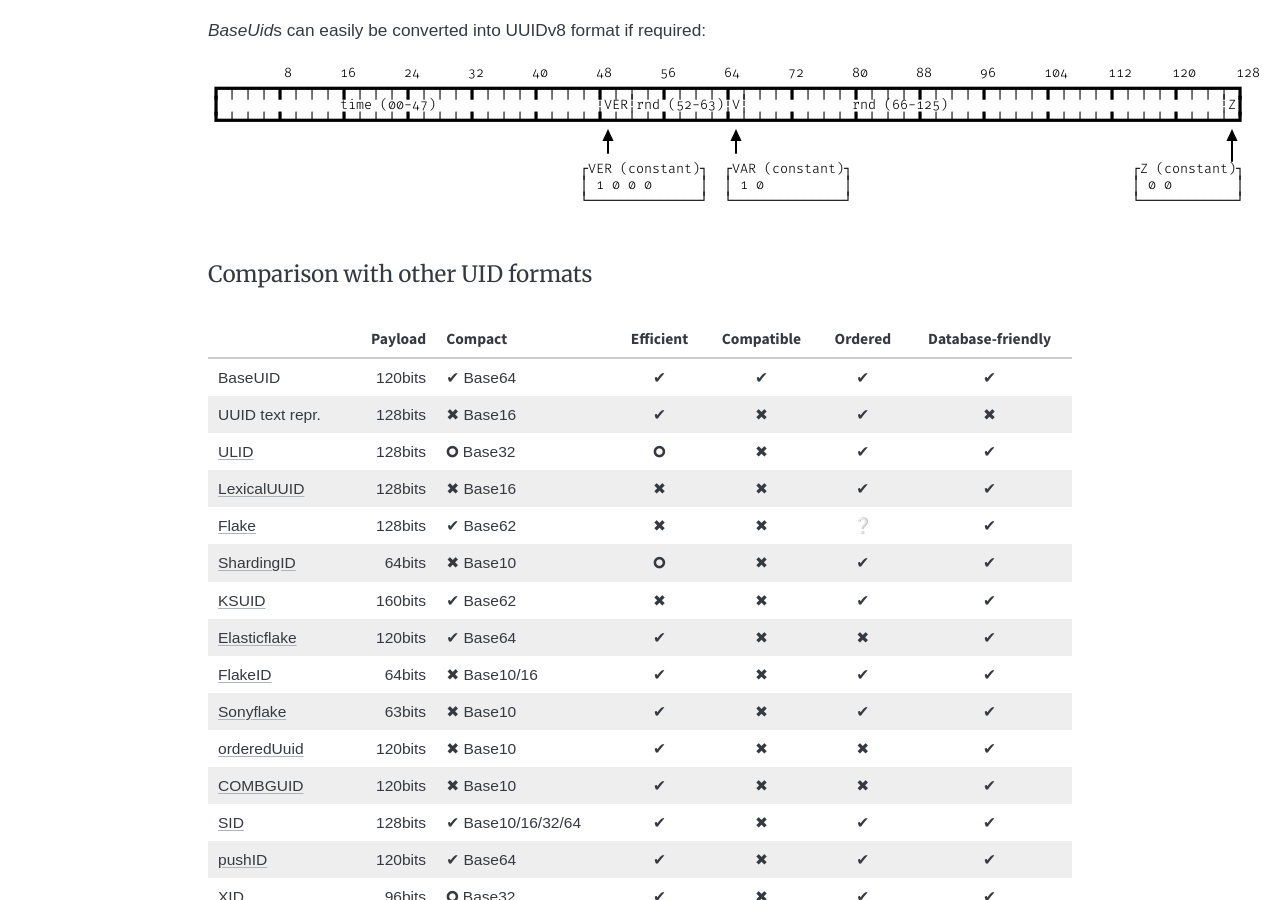
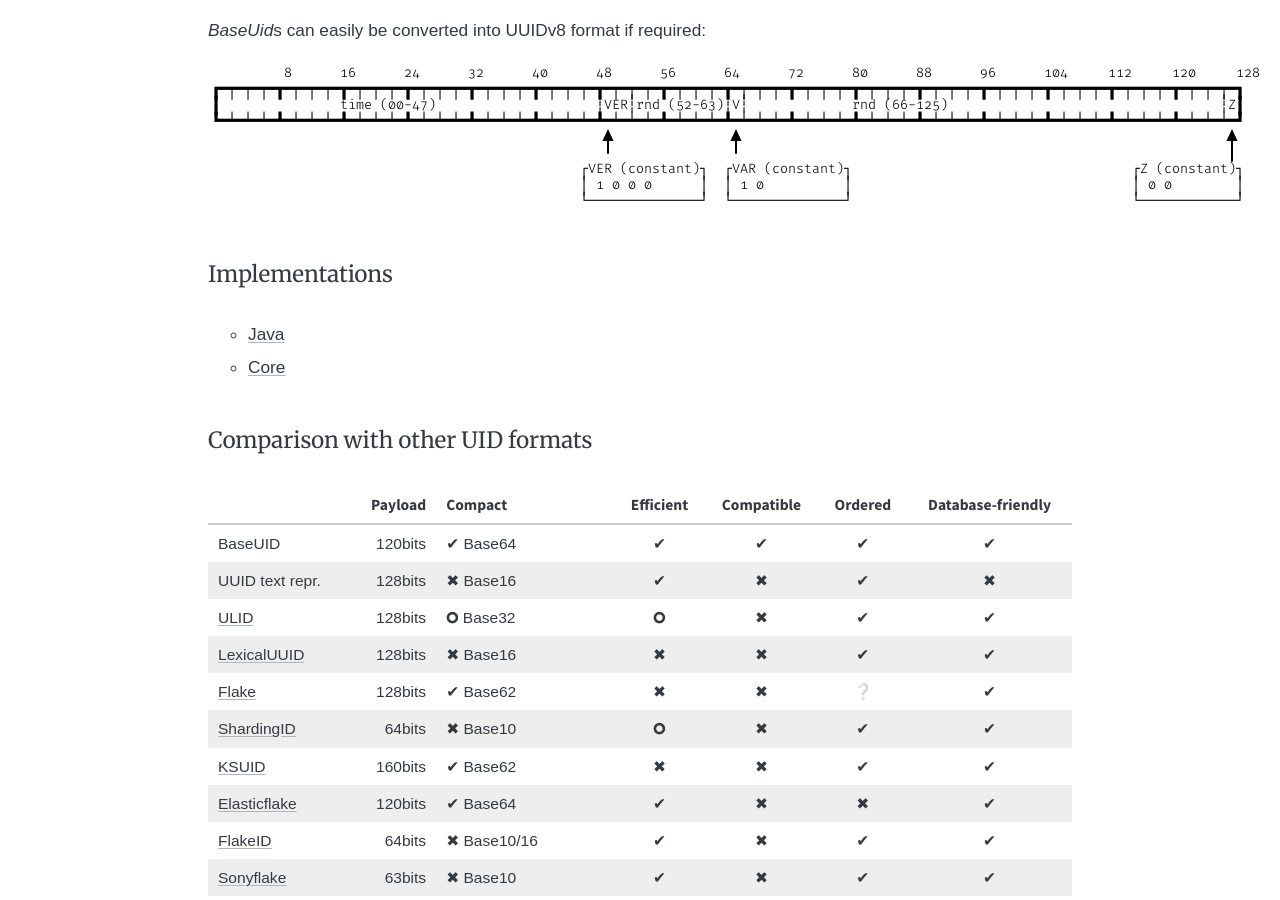
Before and after one commit to soc/soc.me, a Jekyll site: the page built from _standards/base-uid.md, in a window 1280 px wide and 900 px high, scrolled down 1197 px. Built offline with Jekyll 4.4.1, drawn with Linux system fonts in a browser that asks for light colours; some web fonts are replaced.

Commit message:
add link to implementations of BaseUid

```diff
--- a/_standards/base-uid.md
+++ b/_standards/base-uid.md
@@ -59,6 +59,11 @@
                                               └──────────────┘  └──────────────┘                                   └────────────┘
 </div>
 
+### Implementations
+
+- [Java](https://github.com/soc/base-uid/)
+- [Core](https://github.com/core-lang/core/blob/main/core/stdlib/baseuid.core)
+
 ### Comparison with other UID formats
 
 |                                                                                          | Payload | Compact           | Efficient | Compatible | Ordered | Database-friendly |
```
